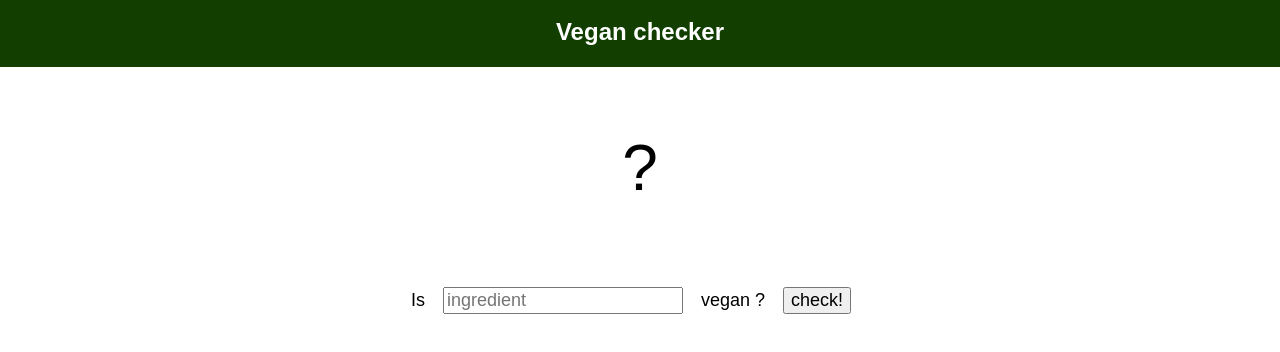
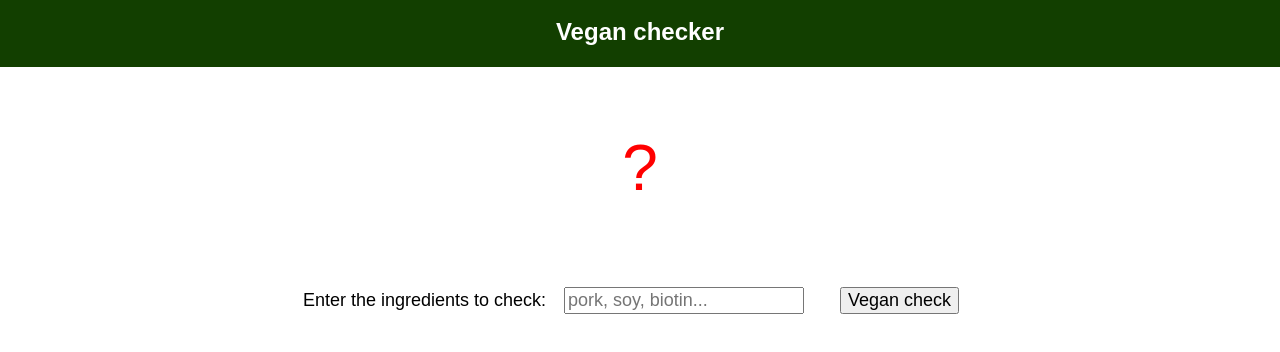
Before and after one commit to mathieu-anderson/vegan-checker, a React (Create React App) app: page / in a window 1280 px wide. Shown: the top 352 px of the page. Built offline with nearby package versions, Linux system fonts and the light colour scheme.

Commit message:
Add checking for lists of ingredients, UI experimentations

```diff
--- a/src/App.css
+++ b/src/App.css
@@ -13,7 +13,10 @@
   font-size: 1.5em;
 }
 
-.App-intro {
+.App-form {
+  display: flex;
+  flex-flow: column wrap;
+  justify-content: center;
   font-size: large;
   padding: 1em;
 }
--- a/src/App.js
+++ b/src/App.js
@@ -1,75 +1,100 @@
 import React, { Component } from 'react';
-import {
-  isVeganIngredient,
-  isVeganIngredientList,
-  containsNonVeganIngredients
-} from 'is-vegan';
+import { isVeganIngredient } from 'is-vegan';
 import checkIngredients from 'is-vegan/src/modules/IngredientChecker';
 // TODO submit pr to repo to fix faulty export
 
 import './App.css';
 
+const initialState = {
+  ingredients: '',
+  formattedIngredients: [],
+  isVegan: false,
+  result: '?',
+  isVeganList: {}
+};
+
+const formatIngredients = ingredients => {
+  return ingredients.split(/[ ,]+/);
+};
+
 class App extends Component {
   constructor (props) {
     super(props);
-    this.state = {
-      ingredients: '',
-      isVegan: '?'
-    };
+    this.state = initialState;
     this.handleChange = this.handleChange.bind(this);
     this.handleSubmit = this.handleSubmit.bind(this);
   }
 
   handleChange (e) {
     this.setState({
+      ...initialState,
       ingredients: e.target.value
     });
   }
 
   handleSubmit (e) {
     e.preventDefault();
-    console.log(isVeganIngredientList(['soy', 'pork'])); // false
-    console.log(containsNonVeganIngredients(['soy', 'pork'])); // ['pork']
-    console.log(checkIngredients(['soy', 'cacao butter', 'pork', 'beef', 'glycine']));
-    // {
-    //   nonvegan: ['pork', 'beef'],
-    //   flagged: ['glycine']
-    // }
+    const formattedIngredients = formatIngredients(this.state.ingredients);
 
-    return isVeganIngredient(this.state.ingredients)
-      ? this.setState({ isVegan: 'YES' })
-      : this.setState({ isVegan: 'NO' });
+    if (formattedIngredients.length === 1) {
+      return isVeganIngredient(...formattedIngredients)
+        ? this.setState({ isVegan: true, result: this.state.ingredients })
+        : this.setState({ isVegan: false, result: this.state.ingredients });
+    } else {
+      return this.setState({
+        formattedIngredients: formattedIngredients,
+        isVeganList: checkIngredients(formattedIngredients)
+      });
+    }
   }
 
   render () {
+    const { isVegan, isVeganList, result, formattedIngredients } = this.state;
+
     return (
       <div className='App'>
         <header className='App-header'>
           <h1 className='App-title'>Vegan checker</h1>
         </header>
-        <p className='App-result'>{this.state.isVegan}</p>
+        {
+        Object.keys(isVeganList).length
+          ? <p className='App-result'>
+            {isVeganList.nonvegan.map(i => <span style={{padding: '1em', color: 'red'}}>{i}</span>)}
+            {isVeganList.flagged.map(i => <span style={{padding: '1em', color: 'orange'}}>{i}</span>)}
+            {
+              formattedIngredients.filter(i => {
+                return !isVeganList.nonvegan.includes(i) && !isVeganList.flagged.includes(i);
+              }).map(i => <span style={{ padding: '1em', color: 'green' }}>{i}</span>)
+            }
+          </p>
+          : <p className='App-result'>{
+            isVegan
+              ? <p style={{ color: 'green' }}>{result}</p>
+              : <p style={{ color: 'red' }}>{result}</p>
+            }</p>
+      }
 
-        <div className='App-intro'>
-
+        <div className='App-form'>
           <form onSubmit={this.handleSubmit}>
-            Is
+            <label for='ingredients' >
+              Enter the ingredients to check:
+            </label>
             <input
+              required
               type='text'
-              name='ingredient'
-              placeholder='ingredient'
+              name='ingredients'
+              placeholder='pork, soy, biotin...'
               className='App-input'
               onChange={this.handleChange}
             />
-            vegan ?
             <input
               type='submit'
               name='submit'
-              value='check!'
+              value='Vegan check'
               className='App-submit'
             />
           </form>
         </div>
-        <p>{this.state.ingredients}</p>
       </div>
     );
   }
```
